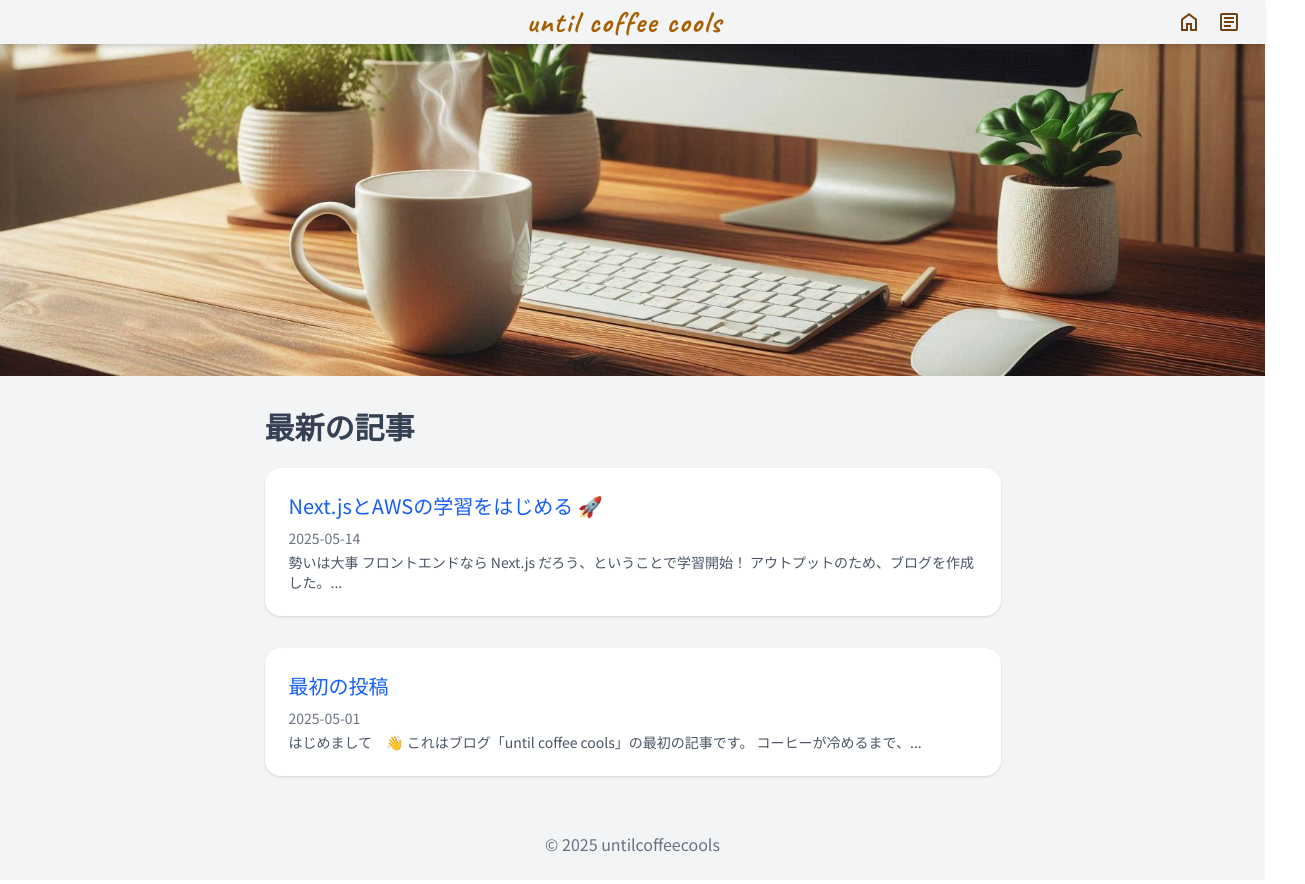
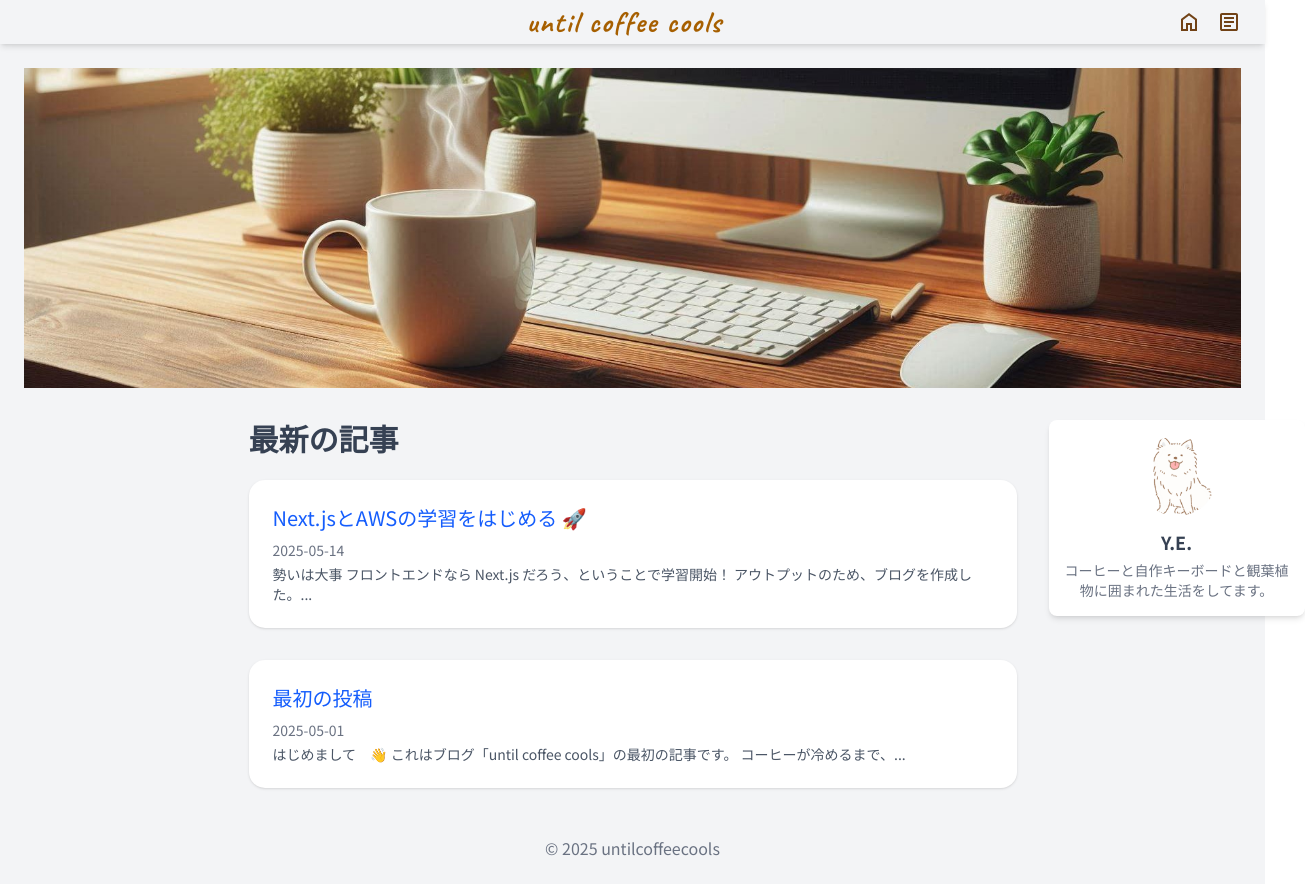
Before and after one commit to endy-key/untilcoffeecools, a Next.js app: page / in a window 1280 px wide. Shown: the whole page, 1305 px wide, since content can reach past the window. Built offline with nearby package versions, Linux system fonts and the light colour scheme; no server answers.

Commit message:
add profilecard

```diff
--- a/src/app/layout.tsx
+++ b/src/app/layout.tsx
@@ -5,6 +5,7 @@ import { Header } from "@/components/Header";
 import React from "react";
 import { GtmScript } from "@/components/Gtm/GtmScript";
 import { Caveat, Noto_Sans_JP } from "next/font/google";
+import { ProfileCard } from "@/components/ProfileCard";
 
 const caveat = Caveat({
   subsets: ['latin'], // 必要に応じてサブセットを指定
@@ -36,13 +37,25 @@ export default function RootLayout({
         <GtmScript />
       </head>
       <body className={notoSansJP.className}>
-        <div className="flex flex-col min-h-screen bg-gray-100 text-gray-700">
+        {/* ページ全体のコンテナを縦方向のフレックスコンテナに変更 */}
+        <div className="flex min-h-screen flex-col bg-gray-100 text-gray-700">
+          {/* ヘッダー */}
           <div className="sticky top-0 z-50 bg-gray-100 shadow-md">
             <Header className={caveat.className} />
           </div>
+
+          {/* メインコンテンツと右サイドバーを横並びにするコンテナ */}
+          {/* このコンテナがヘッダーとフッター以外の残りの高さを占める (flex-1) */}
           <div className="flex flex-1">
-            <main className="flex-1">{children}</main>
+            {/* 各ページのコンテンツ */}
+            {/* メインコンテンツが利用可能な幅を占める (flex-1) */}
+            <main className="flex-1 p-6">{children}</main>
+            {/* 右サイドバー (ProfileCard)
+            <aside className="hidden md:block w-64 flex-shrink-0 p-6 bg-gray-100 fixed top-0 right-0 h-screen w-64">
+              <ProfileCard />
+            </aside> */}
           </div>
+          {/* フッター */}
           <Footer />
         </div>
       </body>
--- a/src/app/page.tsx
+++ b/src/app/page.tsx
@@ -1,6 +1,7 @@
 import Link from 'next/link';
 import { getAllPosts } from '@/lib/posts'; // getAllPosts関数をインポート
 import Image from 'next/image';
+import { ProfileCard } from '@/components/ProfileCard'; // ProfileCardをインポート
 
 export default async function Home() { // async関数に変更
     const allPosts = await getAllPosts();
@@ -15,7 +16,7 @@ export default async function Home() { // async関数に変更
 
     return (
         <>
-            <div className="flex items-center justify-center">
+            <div className="flex items-center justify-center"> {/* ヒーローイメージのコンテナ */}
                 <Image
                     src={"/heroImage.jpg"}
                     alt={"untilcoffeecools heroImage"}
@@ -25,7 +26,10 @@ export default async function Home() { // async関数に変更
                     className="w-full h-auto max-w-full" // コンテナ幅に合わせてレスポンシブに表示
                 />
             </div>
-            <section className="max-w-3xl mx-auto px-4 py-8 space-y-8">
+            {/* メインコンテンツエリア (記事リスト + ProfileCard) */}
+            <div className="mt-8 flex flex-col md:flex-row md:justify-center md:gap-8 md:relative"> {/* md:relative を追加 */}
+                {/* 記事リストセクション */}
+                <section className="space-y-8 md:max-w-3xl"> {/* flex-growを削除し、md以上で最大幅を指定 */}
                     <h1 className="text-3xl font-bold mb-6 text-gray-700">最新の記事</h1>
                     {latestPosts.map((post) => (
                         <article
@@ -47,6 +51,12 @@ export default async function Home() { // async関数に変更
                         </article>
                     ))}
                 </section>
+                {/* ProfileCardを配置するサイドバー (ページ内) */}
+                {/* モバイルでは通常フロー、md以上では絶対配置で右に浮かせる */}
+                <aside className="w-full mt-8 md:absolute md:top-0 md:left-[calc(50%+26rem)] md:w-64 md:mt-0">
+                    <ProfileCard />
+                </aside>
+            </div>
         </>
     );
 }
--- /dev/null
+++ b/src/components/ProfileCard/index.tsx
@@ -0,0 +1,17 @@
+import React from "react";
+
+export function ProfileCard() {
+    return (
+        <div className="bg-white rounded-lg p-4 shadow-md">
+            <img
+                src="/avatar.jpg"
+                alt="アバターアイコン"
+                className="w-20 h-20 rounded-full mx-auto"
+            />
+            <h2 className="mt-3 text-center text-lg font-bold">Y.E.</h2>
+            <p className="mt-1 text-center text-sm text-gray-500">
+                コーヒーと自作キーボードと観葉植物に囲まれた生活をしてます。
+            </p>
+        </div>
+    );
+}
```
Lines whose indentation alone changed are shown as unchanged.
